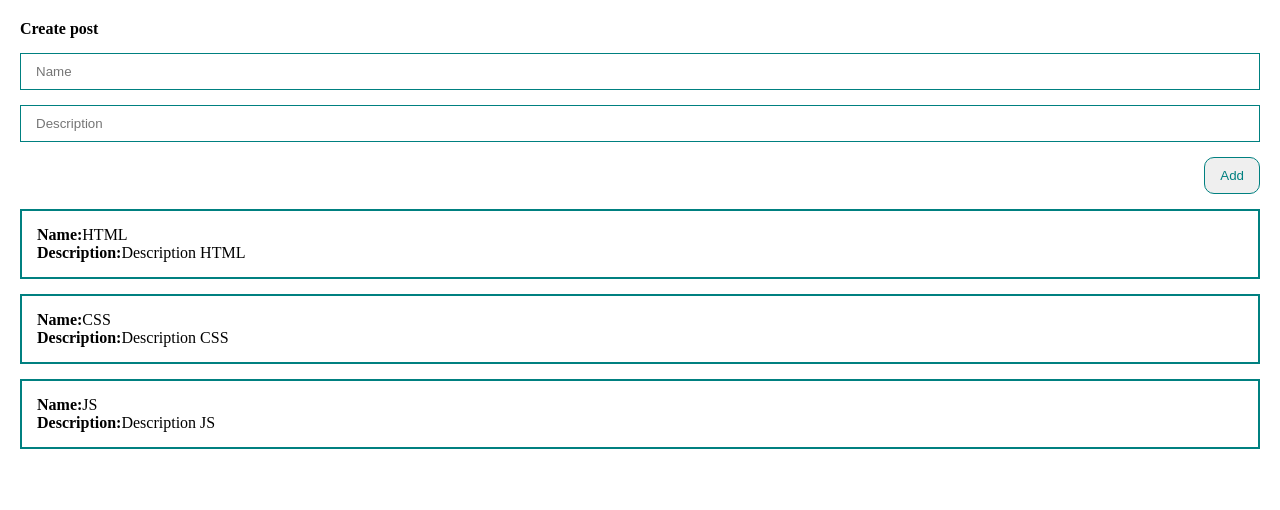
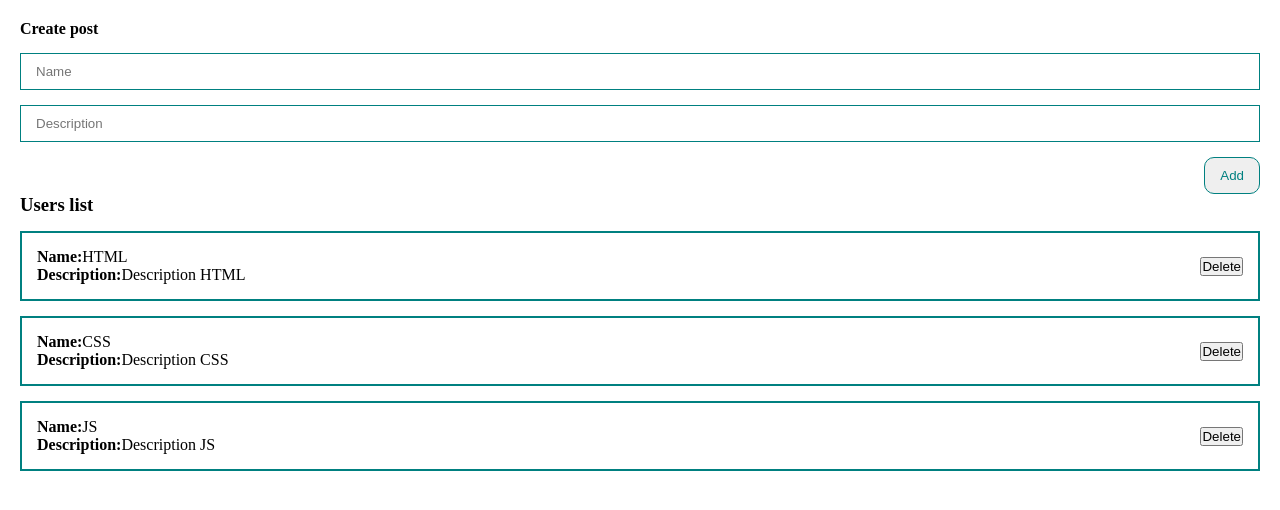
Before and after one commit to GarifullinII/akson-vue, a Vue app: page / in a window 1280 px wide. Shown: the top 510 px of the page. Built offline with nearby package versions, Linux system fonts and the light colour scheme.

Commit message:
add Button and PostItem

```diff
--- a/src/components/PostForm.vue
+++ b/src/components/PostForm.vue
@@ -45,7 +45,7 @@
 </script>
 
 <style scoped>
-	form {
+form {
 	display: flex;
 	flex-direction: column;
 }
--- /dev/null
+++ b/src/components/PostItem.vue
@@ -0,0 +1,35 @@
+<template>
+	<div class='post'>
+		<div>
+			<div><strong>Name:</strong>{{ post.title }}</div>
+			<div><strong>Description:</strong>{{ post.body }}</div>
+		</div>
+		<div class="post__btn">
+			<button>
+				Delete
+			</button>
+		</div>
+	</div>
+</template>
+
+<script>
+export default {
+	props: {
+		post: {
+			type: Object,
+			required: true,
+		}
+	}
+}
+</script>
+
+<style scoped>
+.post {
+	padding: 15px;
+	border: 2px solid teal;
+	margin-top: 15px;
+	display: flex;
+	align-items: center;
+	justify-content: space-between;
+}
+</style>
--- a/src/components/PostList.vue
+++ b/src/components/PostList.vue
@@ -1,12 +1,20 @@
 <template>
-	<div class='post' v-for='post in posts' :key='post.id'>
-		<div><strong>Name:</strong>{{ post.title }}</div>
-		<div><strong>Description:</strong>{{ post.body }}</div>
+	<div>
+		<h3>
+			Users list
+		</h3>
+		<post-item
+			v-for='post in posts'
+			:key='post.id'
+			:post="post"
+		/>
 	</div>
 </template>
 
 <script>
+import PostItem from './PostItem.vue'
 	export default {
+  components: { PostItem },
 		props: {
 			posts: {
 				type: Array,
@@ -17,9 +25,5 @@
 </script>
 
 <style scoped>
-.post {
-	padding: 15px;
-	border: 2px solid teal;
-	margin-top: 15px;
-}
+
 </style>
```
Also changed, not shown: src/components/UI/Button.vue (added, +13 -0 lines).
